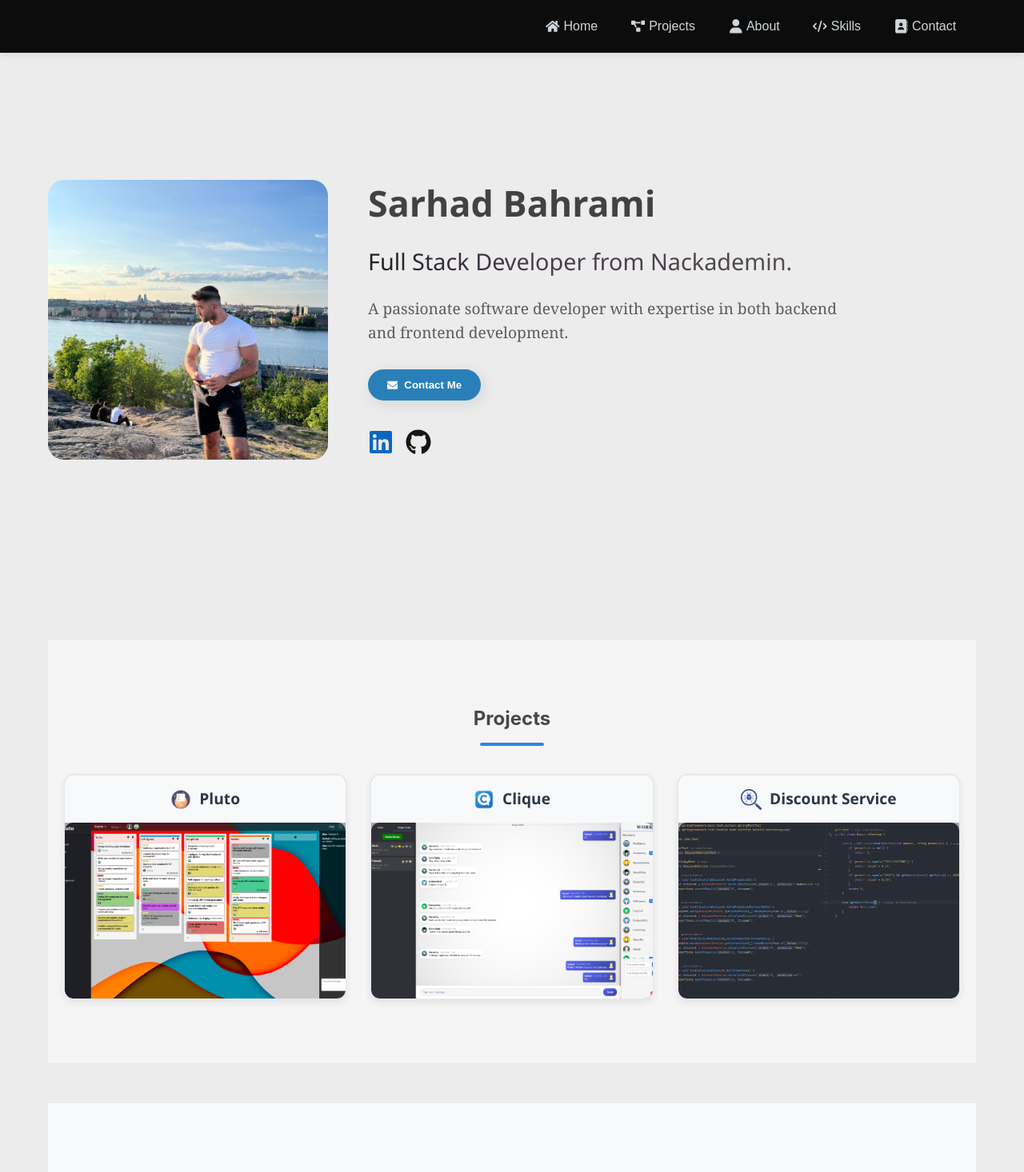
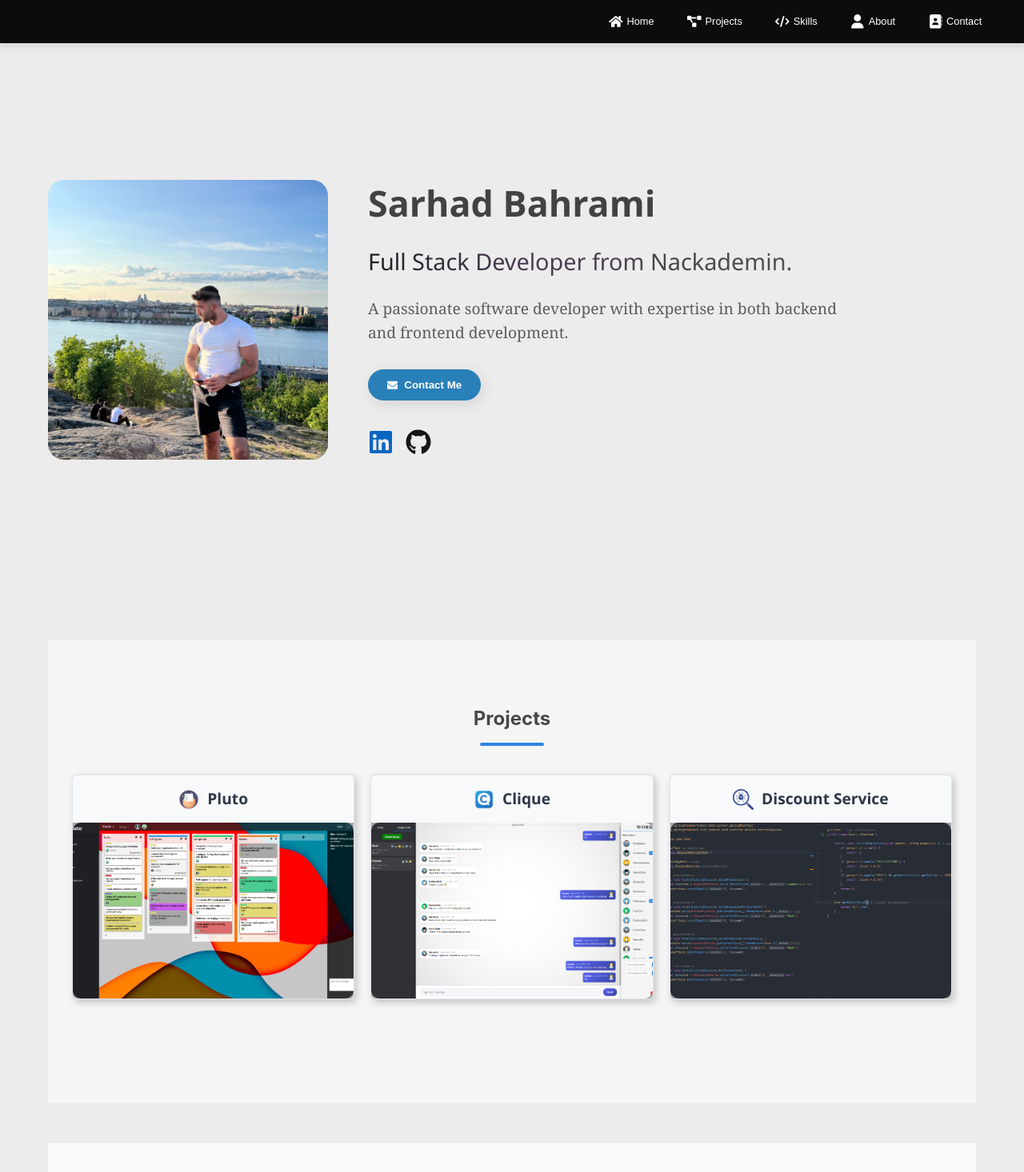
Before and after one commit to Sarhad127/portfolio, a React (Create React App) app: page / in a window 1280 px wide. Shown: the top 1466 px of the page at 80% size. Built offline with nearby package versions, Linux system fonts and the light colour scheme.

Commit message:
update - styling 9

```diff
--- a/src/Home.css
+++ b/src/Home.css
@@ -3,7 +3,7 @@
     --secondary-color: #2c3e50;
     --accent-color: #e74c3c;
     --light-color: #ecf0f1;
-    --dark-color: #ced5da;
+    --dark-color: #e3e1e1;
     --text-color: rgba(77, 77, 77, 0.91);
     --text-light: #7f8c8d;
 }
@@ -26,27 +26,3 @@ body {
     margin: 0 auto;
     padding: 0 20px;
 }
-
-.social-links a {
-    font-size: 2rem;
-    margin-right: 15px;
-    transition: color 0.3s ease, transform 0.3s ease;
-}
-
-.social-links a[href*="linkedin.com"] {
-    color: #0A66C2;
-}
-
-.social-links a[href*="linkedin.com"]:hover {
-    color: #004182;
-    transform: scale(1.2);
-}
-
-.social-links a[href*="github.com"] {
-    color: #171515;
-}
-
-.social-links a[href*="github.com"]:hover {
-    color: #6e5494;
-    transform: scale(1.2);
-}
--- a/src/Home.js
+++ b/src/Home.js
@@ -102,11 +102,11 @@ function Home() {
                         <button onClick={() => scrollToSection('projects')} className="nav-link">
                             <FaProjectDiagram className="nav-icon" /> <span>Projects</span>
                         </button>
+                        <button onClick={() => scrollToSection('skills')} className="nav-link">
+                            <FaCode className="nav-icon" /> <span>Skills</span>
+                        </button>
                         <button onClick={() => scrollToSection('about')} className="nav-link">
                             <FaUser className="nav-icon" /> <span>About</span>
-                        </button>
-                        <button onClick={() => scrollToSection('skills')} className="nav-link">
-                            <FaCode className="nav-icon" /> <span>Skills</span>
                         </button>
                         <button onClick={() => scrollToSection('contact')} className="nav-link">
                             <FaAddressBook className="nav-icon" /> <span>Contact</span>
--- a/src/Style/Apps.css
+++ b/src/Style/Apps.css
@@ -12,18 +12,19 @@
     left: 0;
     right: 0;
     background-color: rgba(0, 0, 0, 0.95);
-    box-shadow: 0 2px 10px rgba(0, 0, 0, 0.1);
+    box-shadow: 0 2px 10px 2px rgba(0, 0, 0, 0.1);
+    z-index: 1000;
     backdrop-filter: blur(5px);
-    z-index: 1000;
 }
 
 .navbar-app-content {
     max-width: 1200px;
     margin: 0 auto;
-    padding: 0.8rem 2rem;
+    padding: 10px 0;
     display: flex;
-    justify-content: flex-end;
+    justify-content: end;
     align-items: center;
+    position: relative;
 }
 
 .app-navbar-links {
@@ -35,14 +36,14 @@
 .app-nav-button {
     background: none;
     border: none;
-    color: var(--dark-color);
-    font-size: 1rem;
+    color: white;
+    font-size: 0.8rem;
     font-weight: 500;
     cursor: pointer;
     display: flex;
     align-items: center;
-    gap: 0.5rem;
-    padding: 0.5rem 1rem;
+    gap: 0.3rem;
+    padding: 0.5rem 0.8rem;
     border-radius: 4px;
     transition: all 0.2s ease;
 }
--- a/src/Style/Contact.css
+++ b/src/Style/Contact.css
@@ -60,6 +60,7 @@
 .contact-btn {
     display: inline-flex;
     align-items: center;
+    font-family: Arial, sans-serif;
     gap: 8px;
     padding: 12px 24px;
     border-radius: 30px;
--- a/src/Style/Navbar.css
+++ b/src/Style/Navbar.css
@@ -4,7 +4,7 @@
     left: 0;
     right: 0;
     background-color: rgba(0, 0, 0, 0.95);
-    box-shadow: 0 2px 10px rgba(0, 0, 0, 0.1);
+    box-shadow: 0 2px 10px 2px rgba(0, 0, 0, 0.1);
     z-index: 1000;
     backdrop-filter: blur(5px);
 }
@@ -12,7 +12,7 @@
 .navbar-container {
     max-width: 1200px;
     margin: 0 auto;
-    padding: 1rem 2rem;
+    padding: 10px 0;
     display: flex;
     justify-content: end;
     align-items: center;
@@ -28,8 +28,8 @@
 .nav-link {
     background: none;
     border: none;
-    color: var(--dark-color);
-    font-size: 1rem;
+    color: white;
+    font-size: 0.8rem;
     font-weight: 500;
     cursor: pointer;
     display: flex;
--- a/src/Style/Projects.css
+++ b/src/Style/Projects.css
@@ -8,9 +8,9 @@
 .projects-grid {
     display: grid;
     grid-template-columns: repeat(auto-fit, minmax(320px, 1fr));
-    gap: 30px;
+    gap: 20px;
     margin-top: 30px;
-    padding: 0 20px;
+    padding: 0 30px 50px 30px;
 }
 
 .section-projects {
@@ -40,13 +40,13 @@
 
 .project-card {
     background: rgba(35, 35, 35, 0.37);
-    border-radius: 12px;
+    border-radius: 6px;
     overflow: hidden;
-    box-shadow: 0 4px 10px rgba(0, 0, 0, 0.08);
+    box-shadow: 3px 4px 10px rgba(0, 0, 0, 0.2);
     display: flex;
     flex-direction: column;
     transition: transform 0.3s ease, box-shadow 0.3s ease;
-    border: 1px solid #e5e7eb;
+    border: 1px solid #e6e6ec;
 }
 
 .project-card:hover {
@@ -58,6 +58,7 @@
     display: flex;
     flex-direction: column;
     height: 100%;
+    cursor: pointer;
 }
 
 .project-image {
@@ -67,11 +68,6 @@
     background-position: center;
     border-radius: 10px;
     transition: transform 0.35s ease, filter 0.35s ease;
-}
-
-.project-card:hover .project-image {
-    transform: scale(1.01);
-    filter: brightness(1.05);
 }
 
 .project-name {
@@ -96,10 +92,6 @@
     transition: transform 0.3s ease, opacity 0.3s ease;
 }
 
-.project-card:hover .project-icon {
-    transform: scale(1.1);
-    opacity: 1;
-}
 @media (max-width: 768px) {
     .section.projects-section {
         padding: 60px 0;
--- a/src/Style/Skills.css
+++ b/src/Style/Skills.css
@@ -1,3 +1,7 @@
+.skill-item {
+    cursor: default;
+}
+
 .section-skills {
     background: #f9fafb;
     padding: 80px 0;
--- a/src/Style/hero.css
+++ b/src/Style/hero.css
@@ -27,10 +27,6 @@
     position: relative;
     z-index: 2;
     transition: all 0.3s ease;
-}
-
-.profile-image:hover {
-    transform: scale(1.05);
 }
 
 .hero-text {
@@ -87,6 +83,7 @@
 .btn-primary {
     background-color: #2980b9;
     color: white;
+    font-family: Arial, sans-serif;
     transition: transform 0.15s ease;
     box-shadow: 3px 4px 18px rgba(0,0,0,0.1);
 }
@@ -95,6 +92,25 @@
     background-color: #2980b9;
     transform: translateY(-2px);
     box-shadow: 3px 4px 18px rgba(0,0,0,0.1);
+}
+
+.social-links a {
+    display: inline-block;
+    font-size: 2rem;
+    margin-right: 15px;
+    transition: transform 0.3s ease, color 0.3s ease;
+}
+
+.social-links a[href*="linkedin.com"] {
+    color: #0A66C2;
+}
+
+.social-links a[href*="github.com"] {
+    color: #171515;
+}
+
+.social-links a:hover {
+    transform: translateY(-2px);
 }
 
 @media (max-width: 768px) {
```
